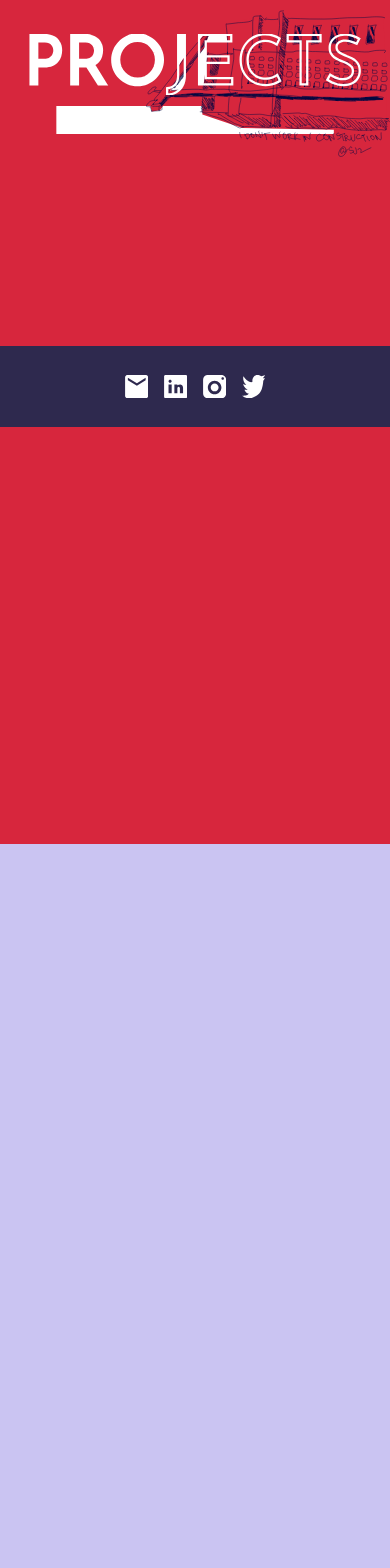
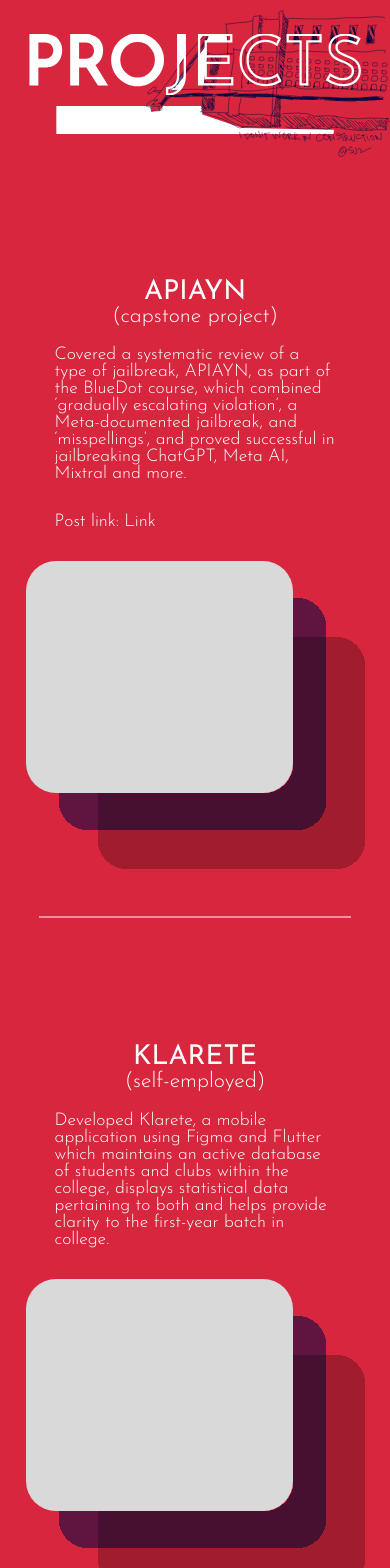
Before and after one commit to Sharatjacob2/main_website, a React (Create React App) app: page /projects in a window 390 px wide. Shown: the top 1568 px of the page. Before the commit the page ends 844 px from the top, so only its background shows below. Built offline with nearby package versions, Linux system fonts and the light colour scheme.

Commit message:
responsive debugging and completion of projects page

```diff
--- a/src/TitleEffect.css
+++ b/src/TitleEffect.css
@@ -65,7 +65,7 @@
     display: block;
 }
 
-@media (max-width: 720px) {
+@media (max-width: 800px) {
     .transition-cover{
         min-height: 30vh;
     }
--- a/src/projectPage/Project.css
+++ b/src/projectPage/Project.css
@@ -1,3 +1,86 @@
 .Projects-Page{
-    height: 100%;
+    min-height: 100%;
+    width: 100%;
 }
+
+.project-item{
+    position: relative;
+    margin-bottom: 8vh;
+    margin-top: 3vh;
+}
+.project-text{
+    text-align: left;
+    display: inline-block;
+    position: relative;
+    width: 60%;
+    vertical-align:top;
+    color: white;
+}
+
+.project-image{
+    display: inline-block;
+    position: relative;
+}
+
+.project-title{
+    font-size: 8vh;
+    font-weight: 400;
+}
+
+.project-desc, .project-link{
+    font-size: 4.5vh;
+    font-weight: 300;
+    width: 80%;
+    margin-top: 5vh;
+    margin-bottom: 8vh;
+
+}
+
+.project-divider{
+    height: 0.25vh;
+    width: 80%;
+    background-color: white;
+    opacity: 50%;
+    position: relative;
+    left: 50%;
+    transform: translateX(-50%);
+    margin-top: 5vh;
+    margin-bottom: 15vh;
+}
+
+.project-subtitle{
+    font-size: 5.5vh;
+    font-weight: 300;
+}
+
+
+@media (max-width: 800px) {
+    .project-title{
+        font-size: 7vw;
+        text-align: center;
+        width: 50%;
+        position: relative;
+        left: 50%;
+        transform: translateX(-50%);
+    }
+    .project-desc, .project-link{
+        font-size: 4.5vw;
+        font-weight: 300;
+        width: 80%;
+        margin-top: 5vw;
+        margin-bottom: 8vw;
+        position: relative;
+        left: 50%;
+        transform: translateX(-50%);
+    }
+
+    .project-text{
+        width: 90%;
+    }
+
+    .project-subtitle{
+        font-size: 5.5vw;
+        font-weight: 300;
+        text-align: center;
+    }
+}
--- a/src/projectPage/Project.js
+++ b/src/projectPage/Project.js
@@ -1,19 +1,47 @@
 import TitleEffect from "../TitleEffect";
-import {ReactComponent as ProjectF} from './PROJECTS f.svg';
-import {ReactComponent as ProjectB} from './PROJECTS b.svg';
-import {ReactComponent as ProjectCentre} from './Projects Centre.svg';
+import { ReactComponent as ProjectF } from './PROJECTS f.svg';
+import { ReactComponent as ProjectB } from './PROJECTS b.svg';
+import { ReactComponent as ProjectCentre } from './Projects Centre.svg';
+import { ReactComponent as Filler } from './Rectangle 44.svg';
 import './Project.css';
 import Footer from "../footer/Footer";
 
+const ProjectItem = (props) => {
+    const { title, subtitle, desc, link, svgName: SvgIcon } = props.item; // Use destructuring, and rename svgName to SvgIcon
+
+    return (
+        <div className="project-item">
+            <div className="project-text">
+                <div className="project-title">{title}</div>
+                <div className="project-subtitle">{subtitle}</div>
+                <div className="project-desc">{desc}</div>
+                <div className="project-link">{link}</div>
+            </div>
+            <div className="project-image">
+                <SvgIcon />
+            </div>
+            <div className="project-divider"></div>
+        </div>
+    );
+}
+
 
 const Project = () => {
-    const title = {front: ProjectF, back: ProjectB, centre: ProjectCentre, top: -14.063, right: 0, width: 62.5, height: 54.688};
+    const title = { front: ProjectF, back: ProjectB, centre: ProjectCentre, top: -14.063, right: 0, width: 62.5, height: 54.688 };
 
+    const project_items = [
+        { title: "APIAYN", subtitle: "(capstone project)", desc: "Covered a systematic review of a type of jailbreak, APIAYN, as part of the BlueDot course, which combined ‘gradually escalating violation’, a Meta-documented jailbreak, and ‘misspellings’, and proved successful in jailbreaking ChatGPT, Meta AI, Mixtral and more.", link: "Post link: Link", svgName: Filler, id: 1},
+        { title: "KLARETE", subtitle: "(self-employed)", desc: "Developed Klarete, a mobile application using Figma and Flutter which maintains an active database of students and clubs within the college, displays statistical data pertaining to both and helps provide clarity to the first-year batch in college.", svgName: Filler, id: 2},
+        { title: "THE FULL EXPLANATION", subtitle: "(self-employed)", desc: "Developed The Full Explanation, an interface using HTML, CSS, JS and Flask, that acts as an wrapper around API calls to Mistral-7B-Instruct, hosted on HuggingFace, which provides explanations for a user’s topics and generates further explanations for complicated terms in any generated explanations recursively. ", svgName: Filler, id: 3},
+        { title: "KANGAROO", subtitle: "(university-funded)", desc: "Developed Kangaroo, an interface using PyTorch, Django, and React which helps the initialization of large language models with the weights of smaller language models to implement interpretability techniques, targeted towards AI alignment researchers.", svgName: Filler, id: 4},
+    ]
     return (
-        <div className="Projects-Page" style={{backgroundColor: '#D7263D'}}>
-            <TitleEffect title ={title}/>
-            <Footer color = {'#2E294E'}/>
-
+        <div className="Projects-Page" style={{ backgroundColor: '#D7263D' }}>
+            <TitleEffect title={title} />
+            {project_items.map((project_item) => (
+            <ProjectItem item = {project_item}/>
+            ))}
+            <Footer color={'#2E294E'} />
         </div>
     );
 }
```
Also changed, not shown: src/projectPage/Rectangle 44.svg (added).
